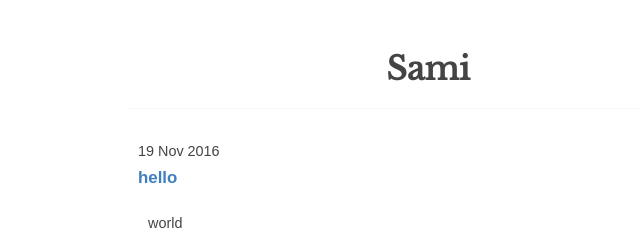
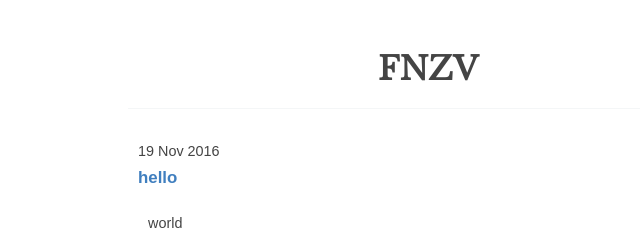
Before and after one commit to fnzv/fnzv.github.io, a Jekyll site: the page built from index.html, in a window 1280 px wide. Shown: the top 243 px of the page, without its empty margins (212-852 px from the left). Built offline with Jekyll 4.4.1, drawn with Linux system fonts in a browser that asks for light colours; the list of posts is cut into pages by our own code.

Commit message:
Update _config.yml

```diff
--- a/_config.yml
+++ b/_config.yml
@@ -2,5 +2,5 @@ excerpt_separator: ""
 pygments: true
 markdown: kramdown
 url: http://fnzv.github.io
-title: Sami
+title: FNZV
 paginate: 5
```
